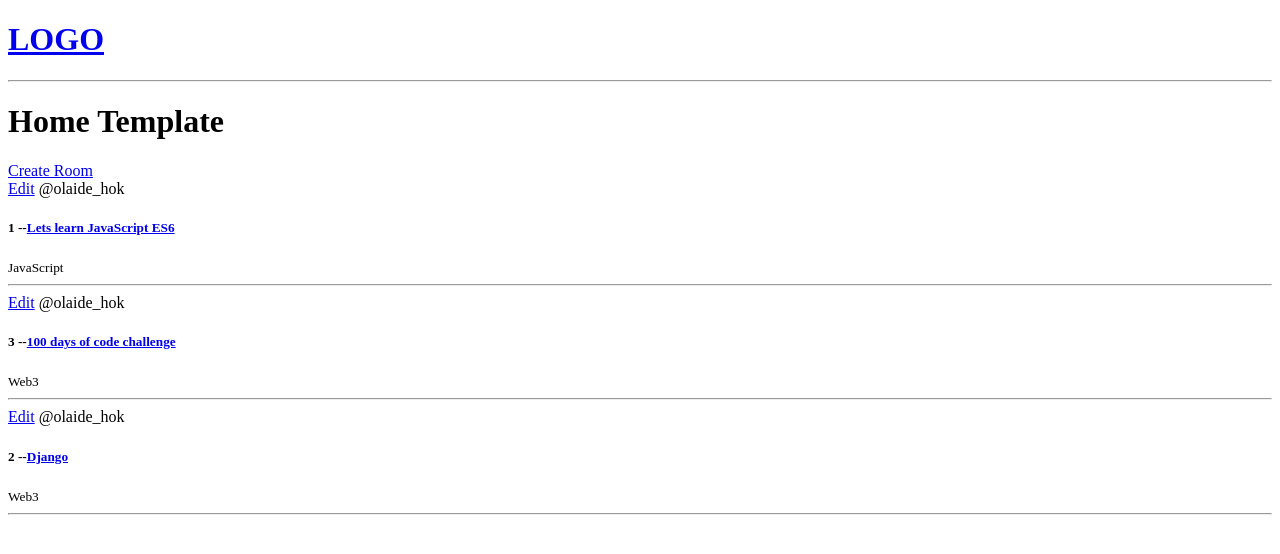
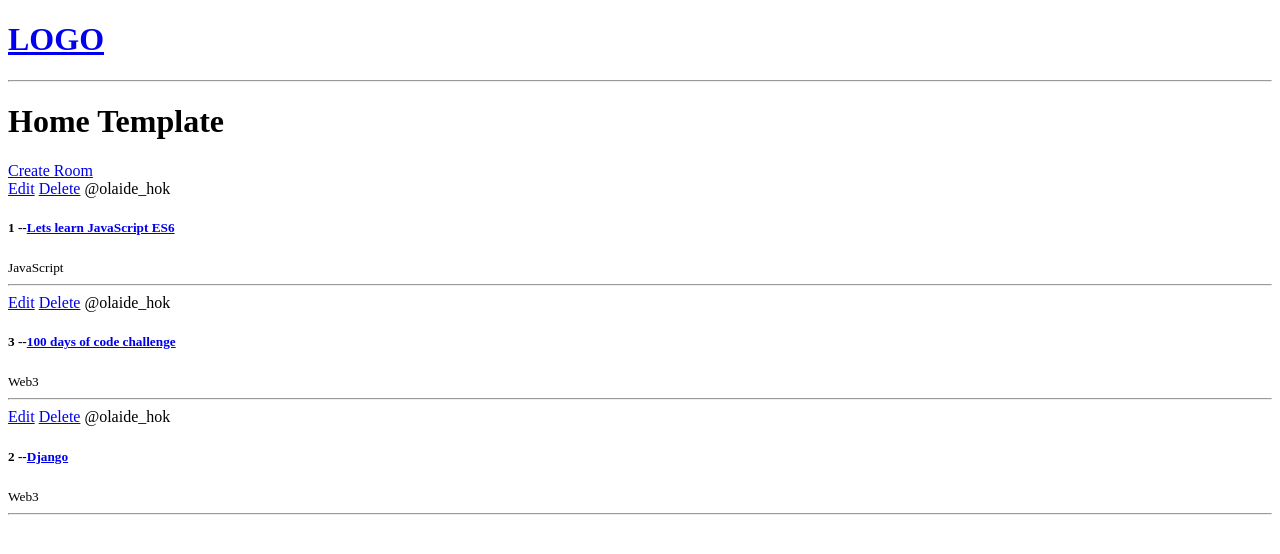
Before and after one commit to olaide-hok/django-studymate, a Django app: page / in a window 1280 px wide. Shown: the top 554 px of the page. Run offline with Django 4.2, Linux system fonts and the light colour scheme; data comes from the database, SQL or seed files in the repository; both versions use the stored data as it was after the commit.

Commit message:
Delete in CRUD

```diff
--- a/base/templates/base/home.html
+++ b/base/templates/base/home.html
@@ -13,6 +13,8 @@
         {% for room in rooms %}
             <div>
                 <a href="{% url 'update-room' room.id %}">Edit</a>
+                <a href="{% url 'delete-room' room.id %}">Delete</a>
+
                 <span>@{{room.host.username}}</span>
                 <h5>{{room.id}} --<a href="{% url 'room' room.id %}" >{{room.name}}</a> </h5>
                 <small>{{room.topic.name}}</small>
--- a/base/urls.py
+++ b/base/urls.py
@@ -8,5 +8,7 @@ urlpatterns = [
     path('room/<str:pk>/', views.room, name='room'),
     path('create-room/', views.createRoom, name='create-room'),
     path('update-room/<str:pk>/', views.updateRoom, name='update-room'),
+    path('delete-room/<str:pk>/', views.deleteRoom, name='delete-room'),
+
 
 ]
--- a/base/views.py
+++ b/base/views.py
@@ -43,3 +43,10 @@ def updateRoom(request, pk):
 
     context = {'form': form}
     return render(request, 'base/room_form.html', context)
+
+def deleteRoom(request, pk):
+    room = Room.objects.get(id=pk)
+    if request.method == 'POST':
+        room.delete()
+        return redirect('home')
+    return render(request, 'base/delete.html', {'obj':room})
```
Also changed, not shown: base/templates/base/delete.html (added, +12 -0 lines), db.sqlite3.
